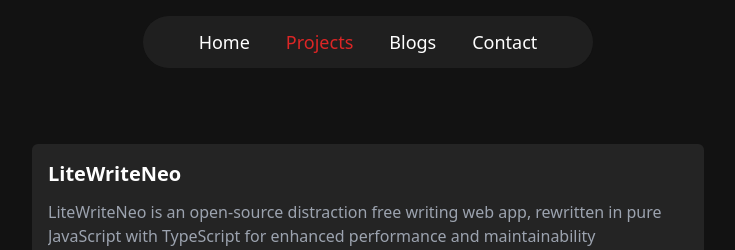
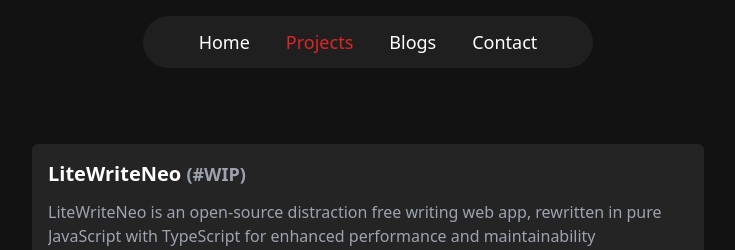
Before and after one commit to manish-mehra/manishmehra-portfolio, a SvelteKit app: page / in a window 1280 px wide. Both pictures are taken after a click on the button "Projects". Shown: the top 250 px of the page, without its empty margins (272-1007 px from the left). Built offline with nearby package versions, Linux system fonts and the light colour scheme.

Commit message:
style: add wip in current project

```diff
--- a/src/routes/+page.svelte
+++ b/src/routes/+page.svelte
@@ -68,7 +68,11 @@
         {#each PROJECTS as project}
           <figure class="max-w-2xl w-full p-4 rounded-md bg-[#242424] flex flex-col items-start">
             <div class="pb-3">
-              <h3 class="text-xl font-bold">{project.name}</h3>
+              <h3 class="text-xl font-bold">{project.name}
+                {#if project.name === 'LiteWriteNeo'}
+                  <span class="text-lg font-bold text-gray-400"> (#WIP)</span>
+                {/if}
+              </h3>
             </div>
             <div class="mb-5 flex flex-col gap-4 overflow-hidden">
               <p class="text-md font-normal text-gray-400">{project.description}</p>
```
